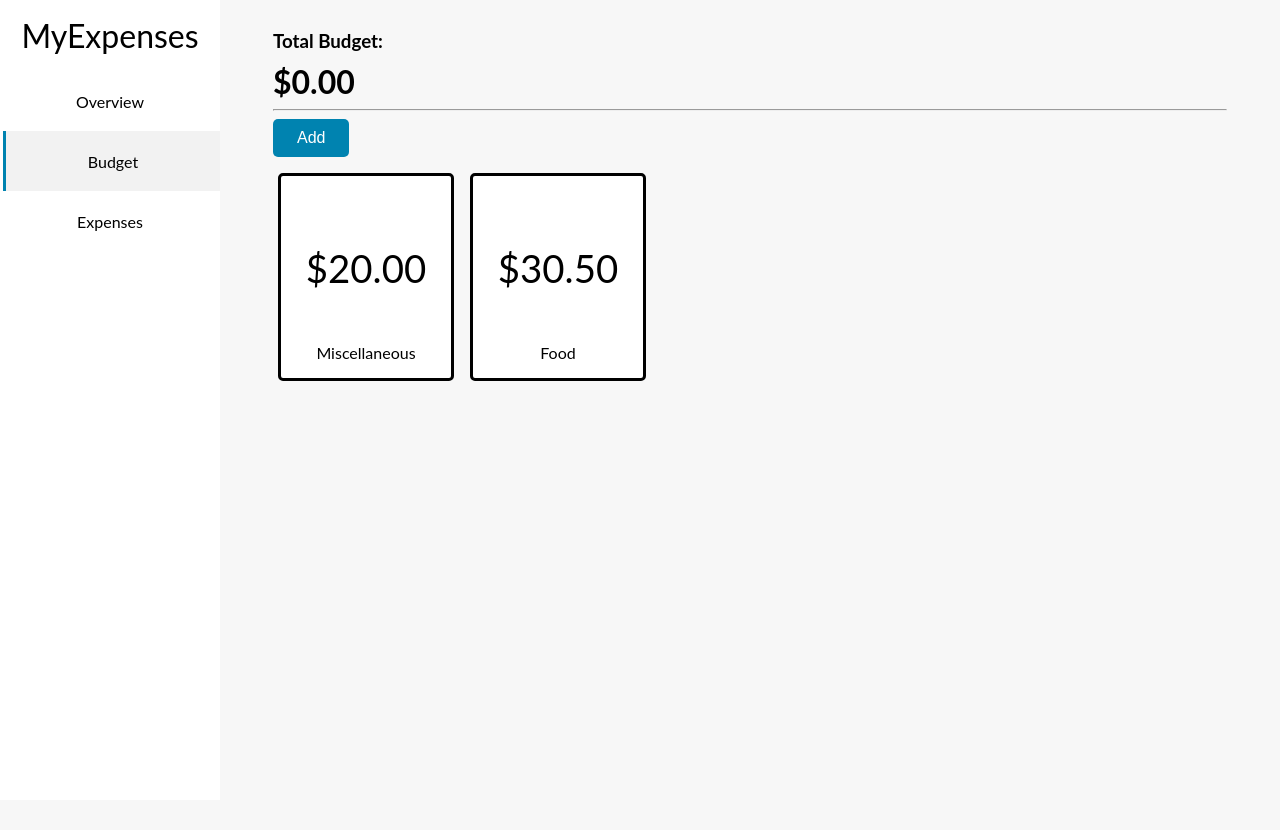
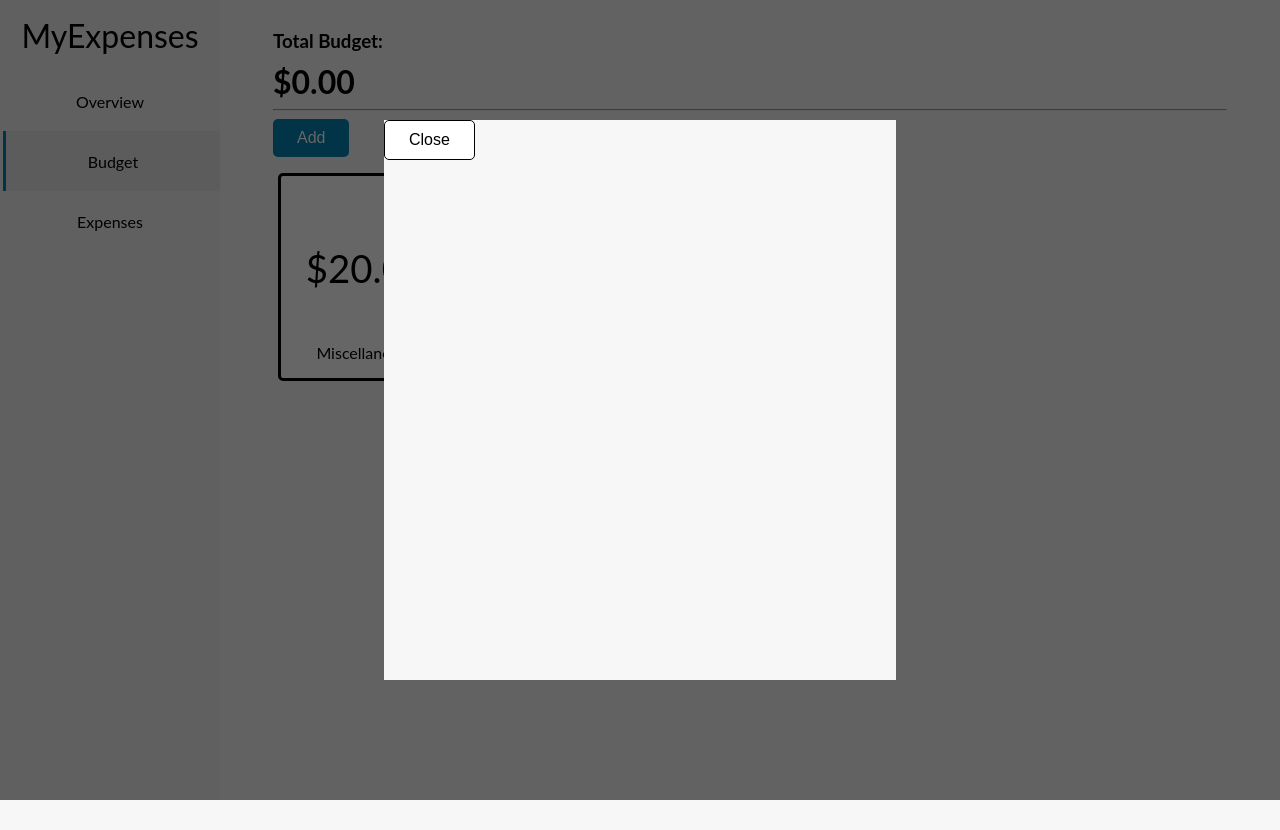
Before and after one commit to jackyliu0101/budget-app-react, a React (Create React App) app: page /budget in a window 1280 px wide. Both pictures are taken after a click on the button "Add". Built offline with nearby package versions, Linux system fonts and the light colour scheme.

Commit message:
set up basic modal

```diff
--- a/src/App.css
+++ b/src/App.css
@@ -86,11 +86,11 @@ input[type='range']::-webkit-slider-runnable-track {
 .sidePanel {
   height: 100%;
   width: 220px;
-  background-color: #fff;
+  background-color: #f1f1f1;
   position: fixed;
   top: 0;
   left: 0;
-  z-index: 999;
+  z-index: 99;
   display: flex;
   flex-direction: column;
   align-items: center;
@@ -133,13 +133,13 @@ input[type='range']::-webkit-slider-runnable-track {
 }
 
 .sidePanel li.active {
-  background-color: #f2f2f2;
+  background-color: #e7e7e7;
   border: solid #0083B0;
   border-width: 0 0 0 3px;
   margin-left: 3px;
 }
 
 .sidePanel li:hover {
-  background-color: #f7f7f7;
+  background-color: #eaeaea;
   cursor: pointer;
 }
--- a/src/components/Button.js
+++ b/src/components/Button.js
@@ -1,6 +1,6 @@
-export const Button = ({ type, title }) => {
+export const Button = ({ type, title, onClick }) => {
   return (
-    <button className={type}>{title}</button>
+    <button className={type} onClick={onClick}>{title}</button>
   )
 }
 
--- a/src/pages/budget/Budget.css
+++ b/src/pages/budget/Budget.css
@@ -45,3 +45,25 @@
   overflow: hidden;
   text-overflow: ellipsis;
 }
+
+.budget-modal {
+  position: fixed;
+  display: block;
+  top: 0;
+  left: 0;
+  width: 100%;
+  height: 100%;
+  background-color: rgba(0, 0, 0, 0.6);
+  z-index: 999;
+}
+
+.budget-modal-container {
+  display: block;
+  position: fixed;
+  background-color: #f7f7f7;
+  top: 50%;
+  left: 50%;
+  width: 40%;
+  height: 70%;
+  transform: translate(-50%, -50%);
+}
--- a/src/pages/budget/Budget.js
+++ b/src/pages/budget/Budget.js
@@ -1,6 +1,8 @@
 import './Budget.css';
+import { useState } from 'react';
 import { BudgetCardsList } from './BudgetCardsList';
 import { Button } from '../../components/Button';
+import { BudgetModal } from './BudgetModal';
 
 export const Budget = () => {
   const budgetItems = [
@@ -16,6 +18,12 @@ export const Budget = () => {
     },
   ]
 
+  const [showModal, setShowModal] = useState(false);
+
+  const onShowModal = () => {
+    setShowModal(true)
+  }
+
   return (
     <>
       <div className="total-budget-container">
@@ -24,9 +32,10 @@ export const Budget = () => {
         <hr/>
       </div>
       <div>
-        <Button type="primary" title="Add" />
+        <Button type="primary" title="Add" onClick={onShowModal} />
       </div>
       <BudgetCardsList budgets={budgetItems}/>
+      <BudgetModal showState={showModal} handleClose={() => setShowModal(false)} />
     </>
   )
 }
--- /dev/null
+++ b/src/pages/budget/BudgetModal.js
@@ -0,0 +1,16 @@
+import { Button } from '../../components/Button';
+
+export const BudgetModal = ({ showState, handleClose, children }) => {
+  if (!showState) {
+    return null
+  }
+
+  return (
+    <div className="budget-modal">
+      <section className="budget-modal-container">
+        {children}
+        <Button type="default" title="Close" onClick={handleClose} />
+      </section>
+    </div>
+  )
+}
```
